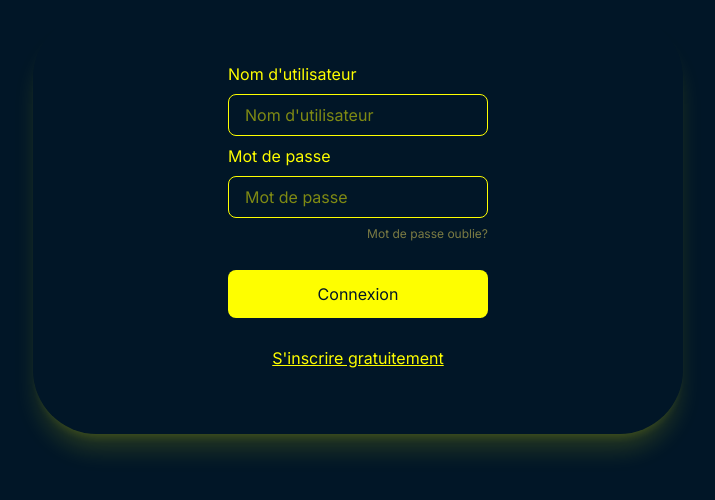
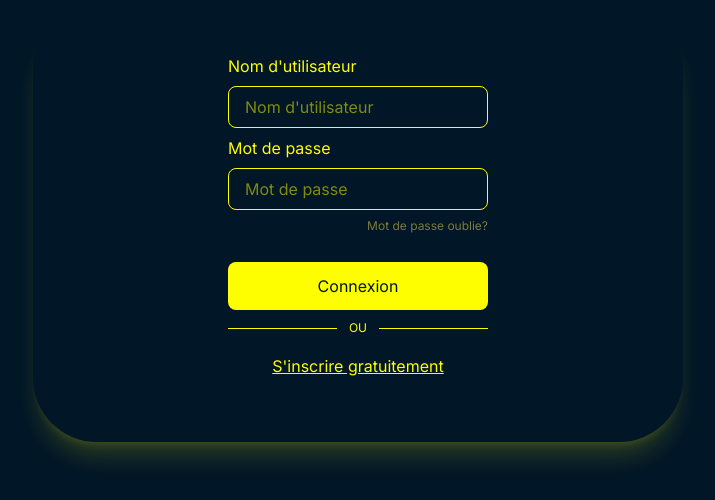
Before and after one commit to Gpatrix/ft_transcendence, a React (Vite) app in the folder srcs/front/vitejs/: page /login in a window 1280 px wide. Shown: the part 176-676 px from the top of the page, without its empty margins (282-997 px from the left). Built offline with nearby package versions, Linux system fonts and the light colour scheme.

Commit message:
FIX: Pulled files

```diff
--- a/srcs/front/vitejs/src/components/Input.tsx
+++ b/srcs/front/vitejs/src/components/Input.tsx
@@ -17,12 +17,13 @@ const variants = tv({
 
 type InputProps = {
     className?: string;
-    value: string;
+    value?: string;
     placeholder: string;
+    onChange?: (event: React.ChangeEvent<HTMLInputElement>) => void;
 } & VariantProps<typeof variants>;
 
-export default function Input({type, className, placeholder} : InputProps) {
+export default function Input({type, className, placeholder, onChange} : InputProps) {
     return (
-        <input className={clsx(variants({ type }), className)} placeholder={placeholder}></input>
+        <input className={clsx(variants({ type }), className)} onChange={onChange} placeholder={placeholder}></input>
     );
 }
--- a/srcs/front/vitejs/src/components/InputWithLabel.tsx
+++ b/srcs/front/vitejs/src/components/InputWithLabel.tsx
@@ -19,13 +19,15 @@ type InputWithLabelProps = {
     placeholder: string;
     label: string;
     className?: string;
+    value?: string;
+    onChange: (event: React.ChangeEvent<HTMLInputElement>) => void;
 } & VariantProps<typeof variants>;
 
-export default function InputWithLabel({placeholder, label, type, className} : InputWithLabelProps) {
+export default function InputWithLabel({placeholder, label, type, className, onChange, value} : InputWithLabelProps) {
     return (
         <div className={clsx('flex flex-col w-full', className)}>
             <label className={variants({ type })}>{label}</label>
-            <Input placeholder={placeholder} type={type} />
+            <Input value={value} onChange={onChange} placeholder={placeholder} type={type} />
         </div>
     );
 }
--- a/srcs/front/vitejs/src/pages/Auth/Login.tsx
+++ b/srcs/front/vitejs/src/pages/Auth/Login.tsx
@@ -1,16 +1,35 @@
 import { Link } from "react-router"
 import InputWithLabel from "../../components/InputWithLabel"
 import Button from "../../components/Button"
+import { useState } from "react";
 
 export default function Login() {
+    const [email, setEmail] = useState<string>("");
+    const [password, setPassword] = useState<string>("");
+
+    const handleSubmit = (event : React.FormEvent<HTMLFormElement>) => {
+        // console.log(email)
+        // console.log(password)
+        event.preventDefault();
+    }
+
     return (
-        <span className="flex flex-col  max-w-[100%] w-[300px]  px-5">
-            <InputWithLabel placeholder="Nom d'utilisateur" label="Nom d'utilisateur" />
-            <InputWithLabel placeholder="Mot de passe" label="Mot de passe" />
+        <form onSubmit={(e)=>handleSubmit(e)} className="flex flex-col  max-w-[100%] w-[300px]  px-5">
+            <InputWithLabel onChange={(e)=>setEmail(e.target.value)} placeholder="Nom d'utilisateur" label="Nom d'utilisateur" />
+            <InputWithLabel onChange={(e)=>setPassword(e.target.value)} placeholder="Mot de passe" label="Mot de passe" />
             <Link className="ml-auto text-dark-yellow text-xs py-2 hover:text-yellow">Mot de passe oublie?</Link>
 
-            <Button type="full" className="my-5">Connexion</Button>
-            <Link className="text-yellow ml-auto mr-auto underline py-2 mb-4 hover:text-yellow">S'inscrire gratuitement</Link>
-        </span>
+            <Button type="full" className="mt-5">Connexion</Button>
+
+            <span className="flex text-xs text-yellow items-center my-[10px]">
+                <span className="w-full h-[1px] mr-[12px] bg-yellow"/>
+                <span>OU</span>
+                <span className="w-full h-[1px] ml-[12px] bg-yellow"/>
+            </span>
+
+            <Link to="/register" className="text-yellow ml-auto mr-auto underline py-2 mb-4 hover:text-yellow">S'inscrire gratuitement</Link>
+
+
+        </form>
     )
 }
```
